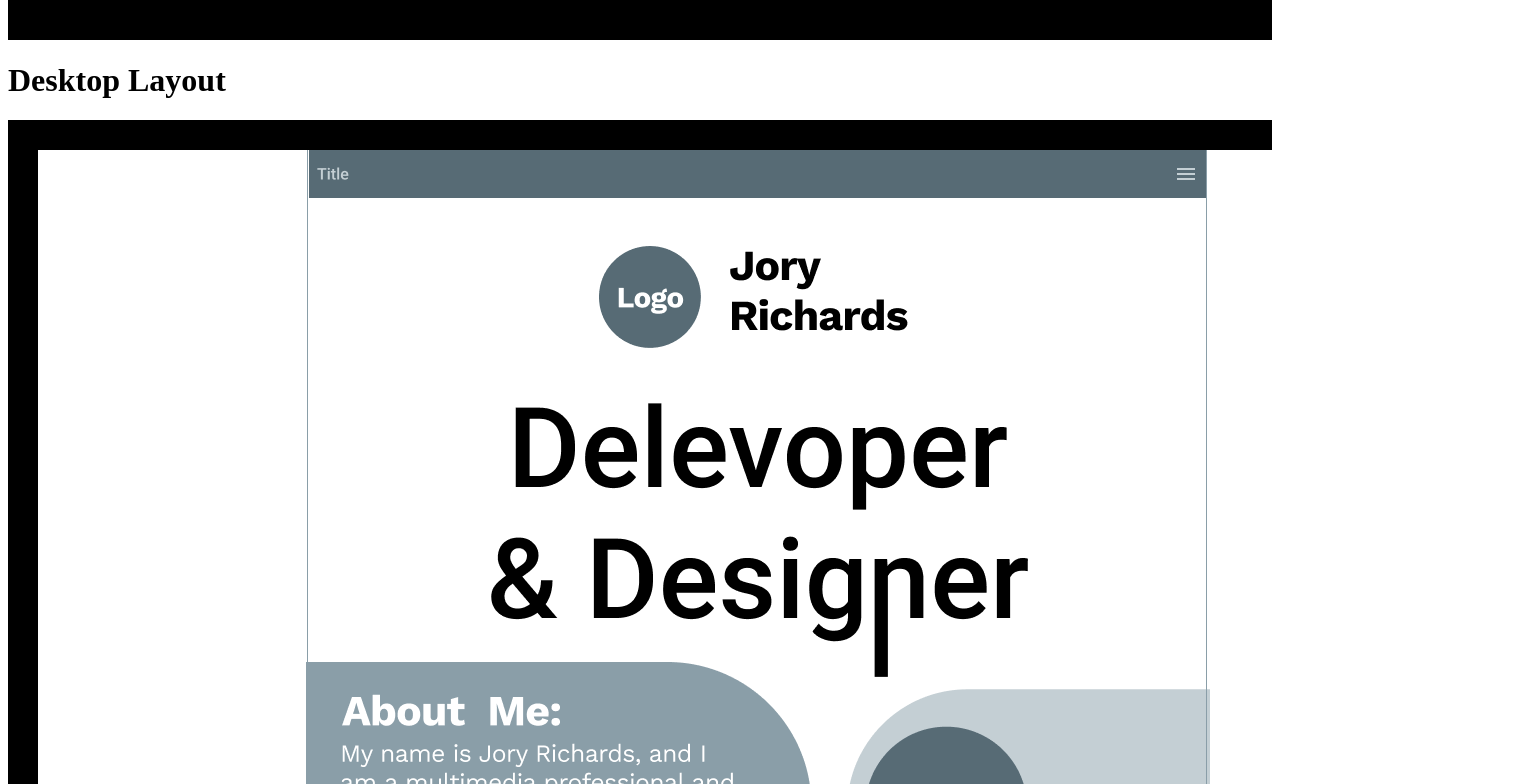
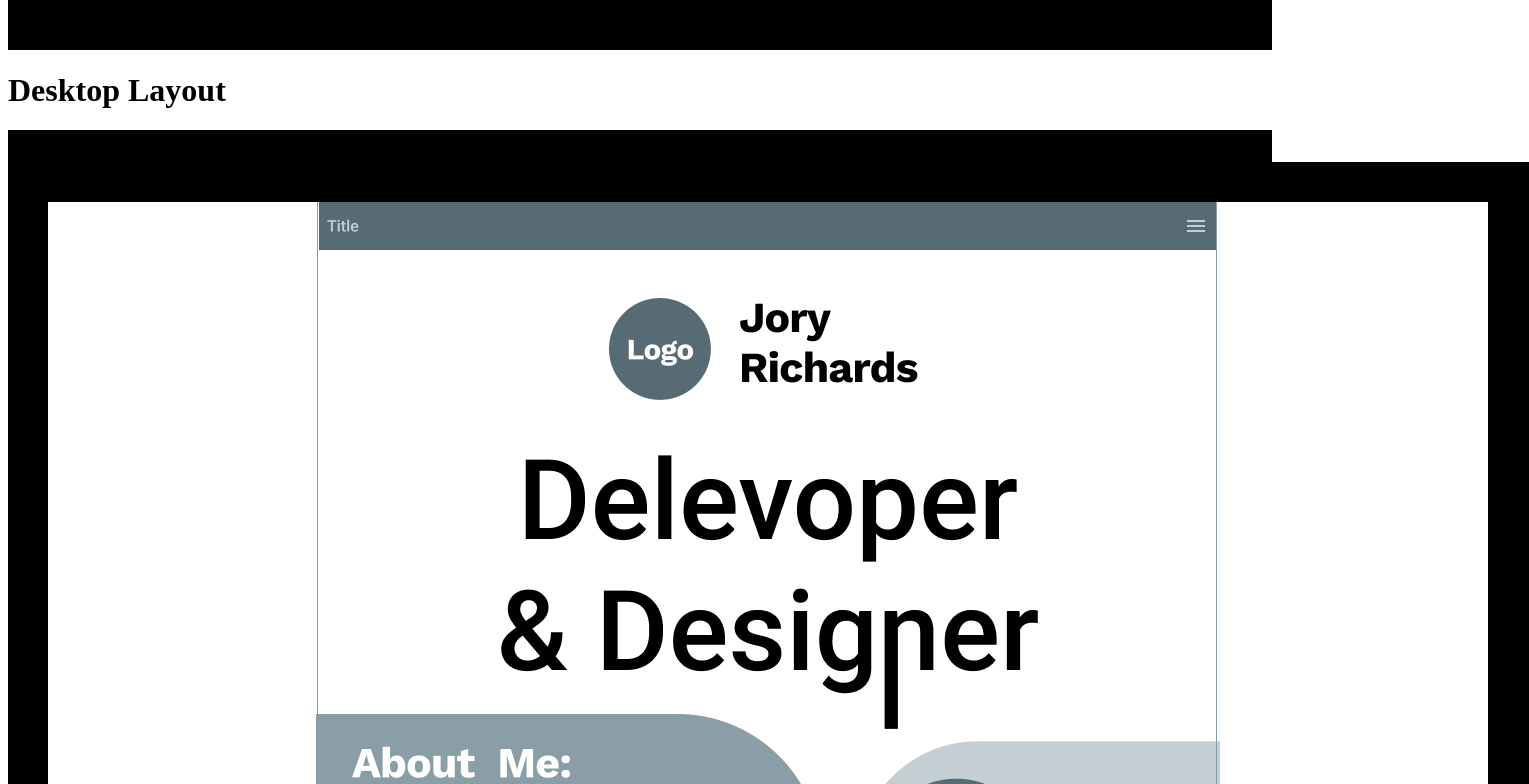
Before and after one commit to jr1784/my-pwp-jrichards, a plain HTML site: page public_html/documentation/milestone-2.html in a window 1280 px wide. Shown: the part 1360-2144 px from the top of the page, 1529 px wide, since content can reach past the window. Drawn offline with Linux system fonts and the light colour scheme.

Commit message:
corrected bg on desktop layout

```diff
--- a/public_html/documentation/milestone-2.html
+++ b/public_html/documentation/milestone-2.html
@@ -29,8 +29,8 @@
         <img src="X%20-%204.png" alt="mobile-4">
     </section>
     <h1>Desktop Layout</h1>
-    <section class="desktop flex-box">
-
+    <section class="flex-box">
+<div class="desktop">
         <div>
         <img src="Desktop%20-%201.png" alt="desktop-1">
         </div>
@@ -38,7 +38,7 @@
         <img src="Desktop%20-%202.png" alt="desktop-2">
         </div>
     </section>
-
+</div>
     <a href="milestone-1.html"> << Previous Page ---</a>
     <a href="milestone-2.html">Next Page >></a>
     <footer>
--- a/public_html/documentation/pwp-style.css
+++ b/public_html/documentation/pwp-style.css
@@ -15,7 +15,9 @@ footer{
     justify-content: space-evenly;
     padding: 2em 0 2em 0;
 }
-
+.desktop{
+    background-color: black;
+}
 .desktop, img{
-    padding: 15px;
+    padding: 20px;
 }
```
